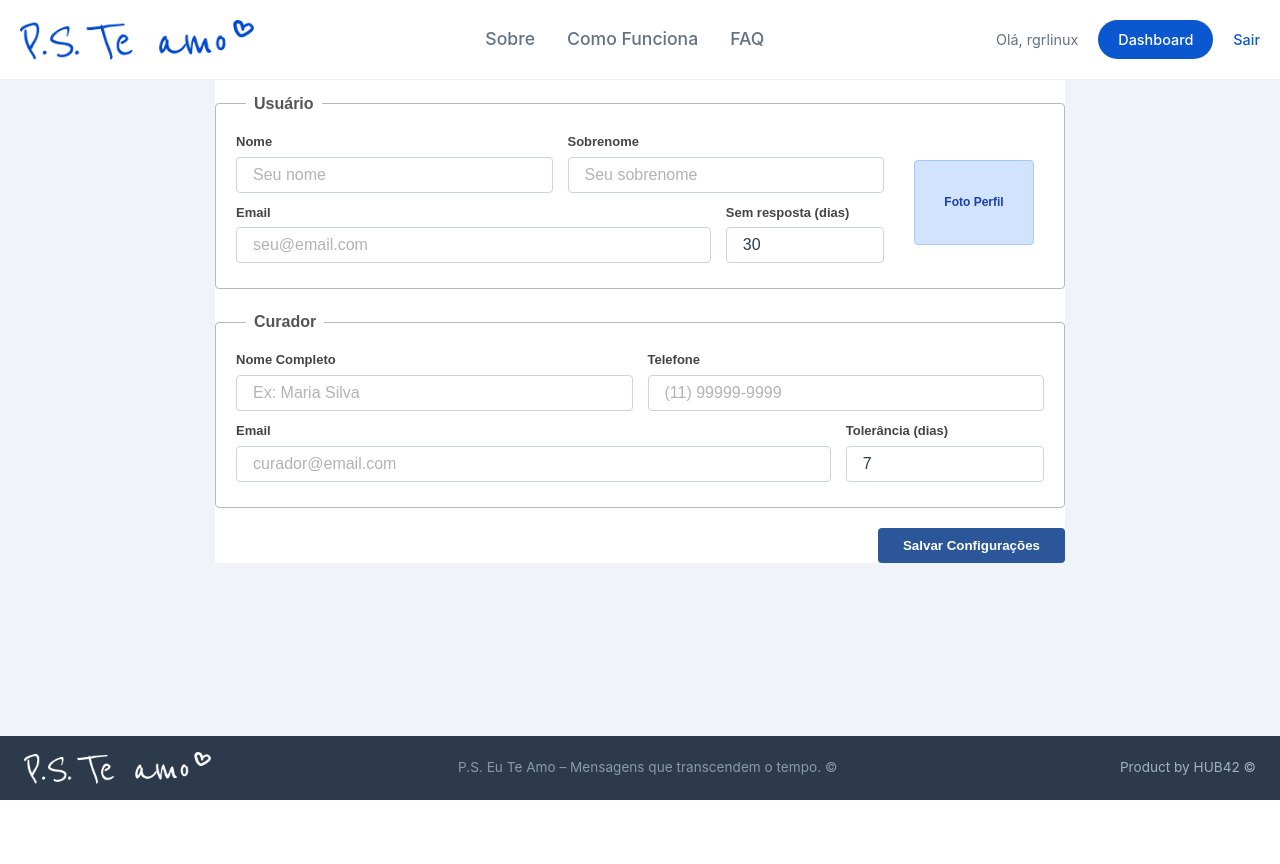
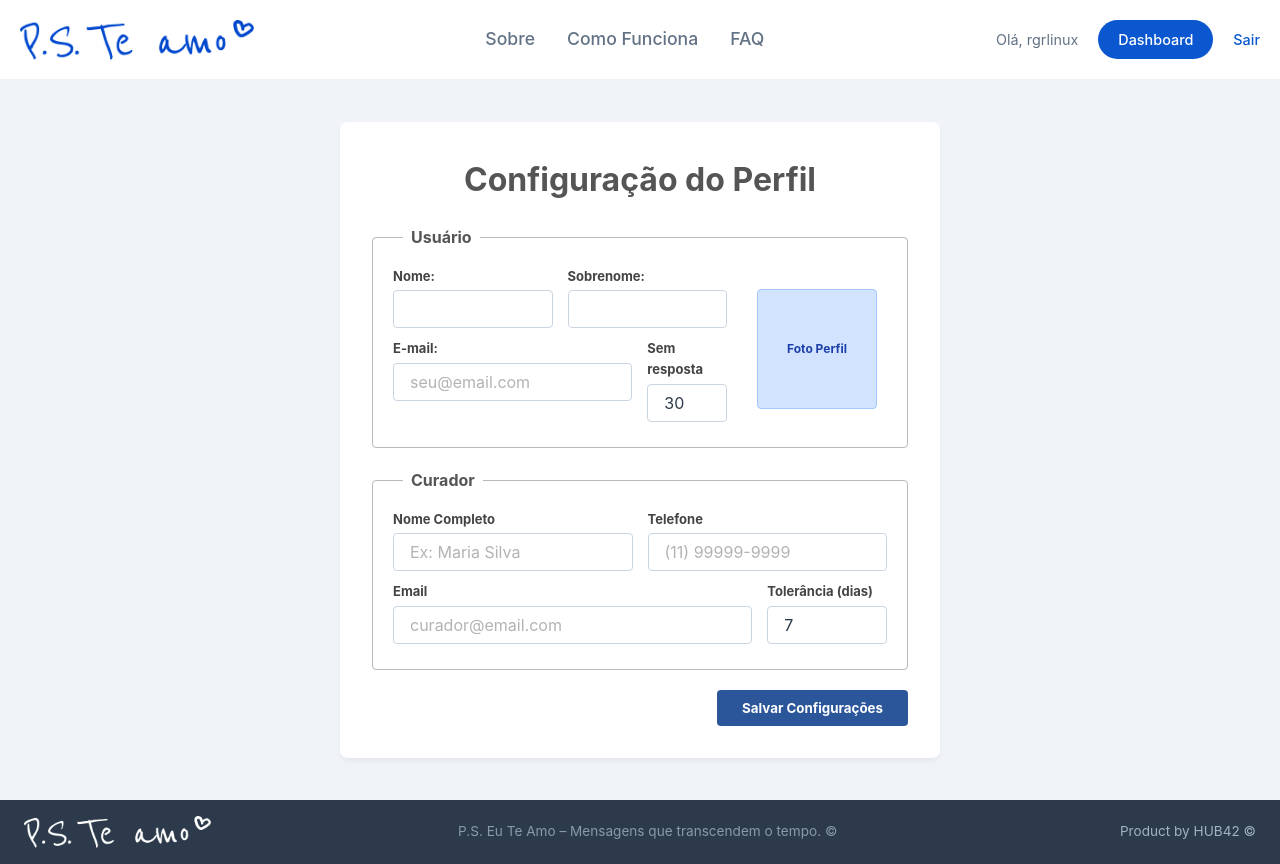
Before and after one commit to rgrlinux/ps_eu_te_amo, a Django app: page /configurar-perfil/ in a window 1280 px wide. Before the commit the page ends 800 px from the top, so only its background shows below. Run offline with Django 5.2, Linux system fonts and the light colour scheme; a user stored in the database is signed in; data comes from the database, SQL or seed files in the repository; some web fonts are replaced.

Commit message:
ajuste nome usuário

```diff
--- a/core/forms.py
+++ b/core/forms.py
@@ -2,6 +2,26 @@ from django import forms
 from .models import Perfil, Destinatario, Mensagem
 
 class PerfilForm(forms.ModelForm):
+
+    first_name = forms.CharField(
+        label='Nome',
+        max_length=150,
+        required=False,
+        widget=forms.TextInput(attrs={'class': 'form-control','palceholder': 'Digite seu nome'})
+    )
+    last_name = forms.CharField(
+        label='Sobrenome',
+        max_length=150,
+        required=False,
+        widget=forms.TextInput(attrs={'class': 'form-control','palceholder': 'Digite seu sobrenome'})
+    )
+    email = forms.EmailField(
+        label='E-mail',
+        required=False,
+        widget=forms.EmailInput(attrs={'class': 'form-control', 'placeholder': 'seu@email.com'})
+    )
+
+
     class Meta:
         model = Perfil
         fields = ['tempo_resposta_dias', 'dias_tolerancia', 'curador_nome', 'curador_email', 'curador_telefone', 'foto']
@@ -26,6 +46,13 @@ class PerfilForm(forms.ModelForm):
             'dias_tolerancia': 'Após o alerta inicial, quantos dias até notificar o curador?',
             'curador_email': 'Essa pessoa receberá um e-mail para confirmar seu falecimento',
         }
+    def __init__(self, *args, **kwargs):
+        super().__init__(*args, **kwargs)
+        # Se a instância do perfil já existir e tiver um usuário vinculado, populamos o Form
+        if self.instance and self.instance.usuario:
+            self.fields['first_name'].initial = self.instance.usuario.first_name
+            self.fields['last_name'].initial = self.instance.usuario.last_name
+            self.fields['email'].initial = self.instance.usuario.email
 
 class DestinatarioForm(forms.ModelForm):
     class Meta:
--- a/core/templates/core/configurar_perfil.html
+++ b/core/templates/core/configurar_perfil.html
@@ -4,8 +4,9 @@
 {% block title %}Configurar Perfil - P.S. Te amo{% endblock %}
 
 {% block content %}
-<div class="profile-container">
-    <div class="profile-box">
+<section class='login-container'>
+    {% comment %} <div class="profile-container"> {% endcomment %}
+        <div class="login-box">
             <h2 class="main-title">Configuração do Perfil</h2>
 
             <form method="post" enctype="multipart/form-data" class="profile-form">
@@ -20,23 +21,23 @@
                             <!-- Linha com Nome e Sobrenome lado a lado -->
                             <div class="row-two-columns">
                                 <div class="input-group">
-                                <label>Nome</label>
-                                <input type="text" class="form-control" placeholder="Seu nome">
+                                    {{ form.first_name.label_tag }}
+                                    {{ form.first_name }}
                                 </div>
                                 <div class="input-group">
-                                <label>Sobrenome</label>
-                                <input type="text" class="form-control" placeholder="Seu sobrenome">
+                                    {{ form.last_name.label_tag }}
+                                    {{ form.last_name }}
                                 </div>
                             </div>
 
                             <!-- Linha Nova: Email (Longo) + Tempo Sem Resposta (Curto) -->
                             <div class="row-email-days">
                                 <div class="input-group">
-                                <label>Email</label>
-                                <input type="email" class="form-control" placeholder="seu@email.com">
+                                    {{ form.email.label_tag }}
+                                    {{ form.email }}
                                 </div>
                                 <div class="input-group">
-                                <label for="{{ form.tempo_resposta_dias.id_for_label }}">Sem resposta (dias)</label>
+                                    <label for="{{ form.tempo_resposta_dias.id_for_label }}">Sem resposta</label>
                                     {{ form.tempo_resposta_dias }}
                                     {% if form.tempo_resposta_dias.errors %}
                                         <div class="field-error">{{ form.tempo_resposta_dias.errors }}</div>
@@ -115,7 +116,8 @@
                 </div>
             </form>
         </div>
-</div>
+
+</section>
 {% endblock %}
  {% block extra_js %}
 <script>
--- a/core/views.py
+++ b/core/views.py
@@ -42,6 +42,12 @@ def configurar_perfil(request):
     if request.method == 'POST':
         form = PerfilForm(request.POST, request.FILES, instance=perfil)
         if form.is_valid():
+
+            user = request.user
+            user.first_name = form.cleaned_data.get('first_name', user.first_name)
+            user.last_name = form.cleaned_data.get('last_name', user.last_name)
+            user.email = form.cleaned_data.get('email', user.email)
+            user.save()
             form.save()
             messages.success(request, 'Perfil configurado com sucesso!')
             return redirect('dashboard')
@@ -49,9 +55,9 @@ def configurar_perfil(request):
         form = PerfilForm(instance=perfil)
 
     return render(request, 'core/configurar_perfil.html', {
-        'form': form,
-        'perfil': perfil
-    })
+            'form': form,
+            'perfil': perfil
+        })
 
 @login_required
 def dashboard(request):
--- a/static/css/style.css
+++ b/static/css/style.css
@@ -1534,7 +1534,7 @@ main {
     justify-content: center;
     text-align: center;
     width: 120px;
-    height: 85px;
+    height: 120px;
     background-color: #d1e3ff;
     border: 1px solid #a3c7ff;
     border-radius: 4px;
```
Also changed, not shown: media/avatar/2026/07/unnamed_OnwDjar.jpg (added). Lines whose indentation alone changed are shown as unchanged.
